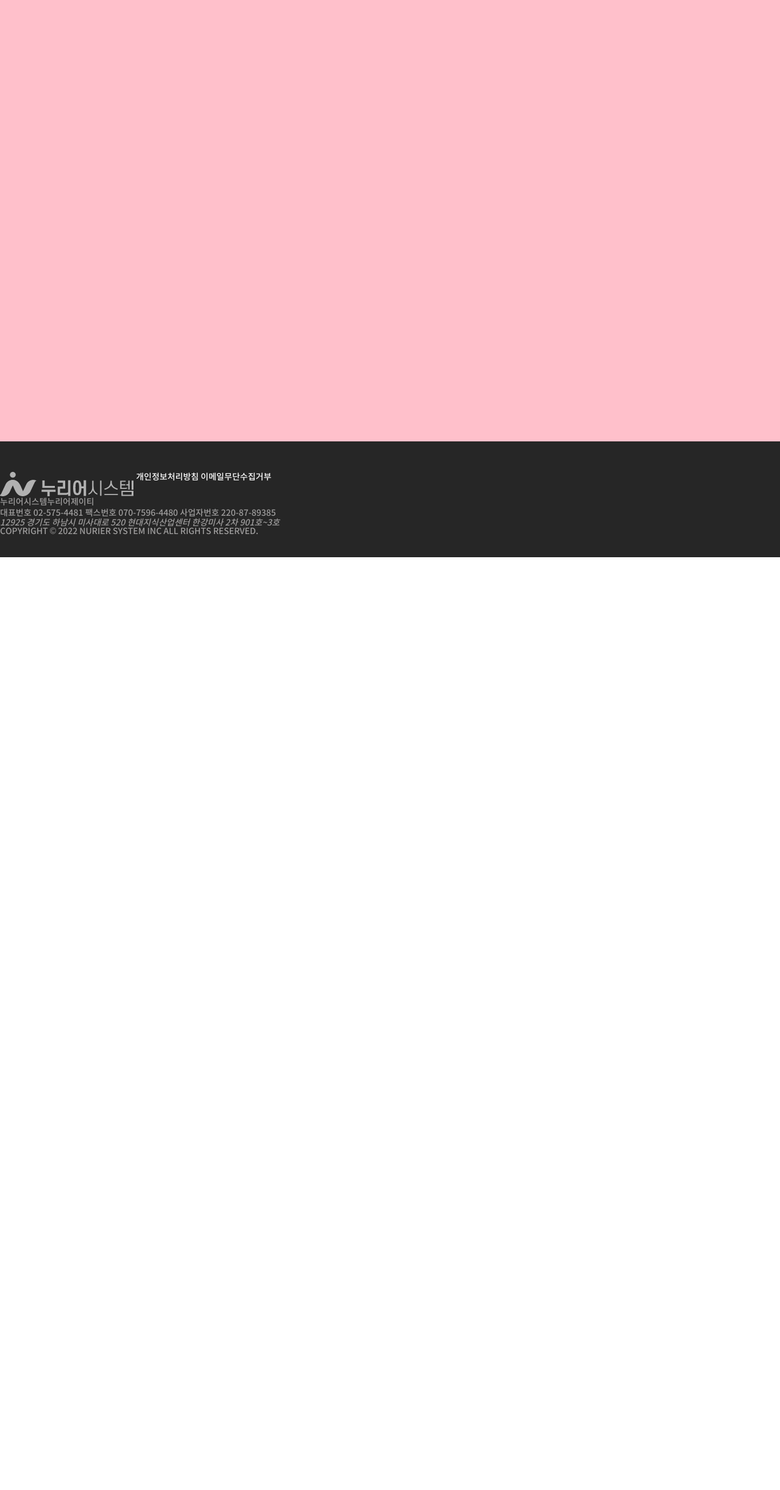
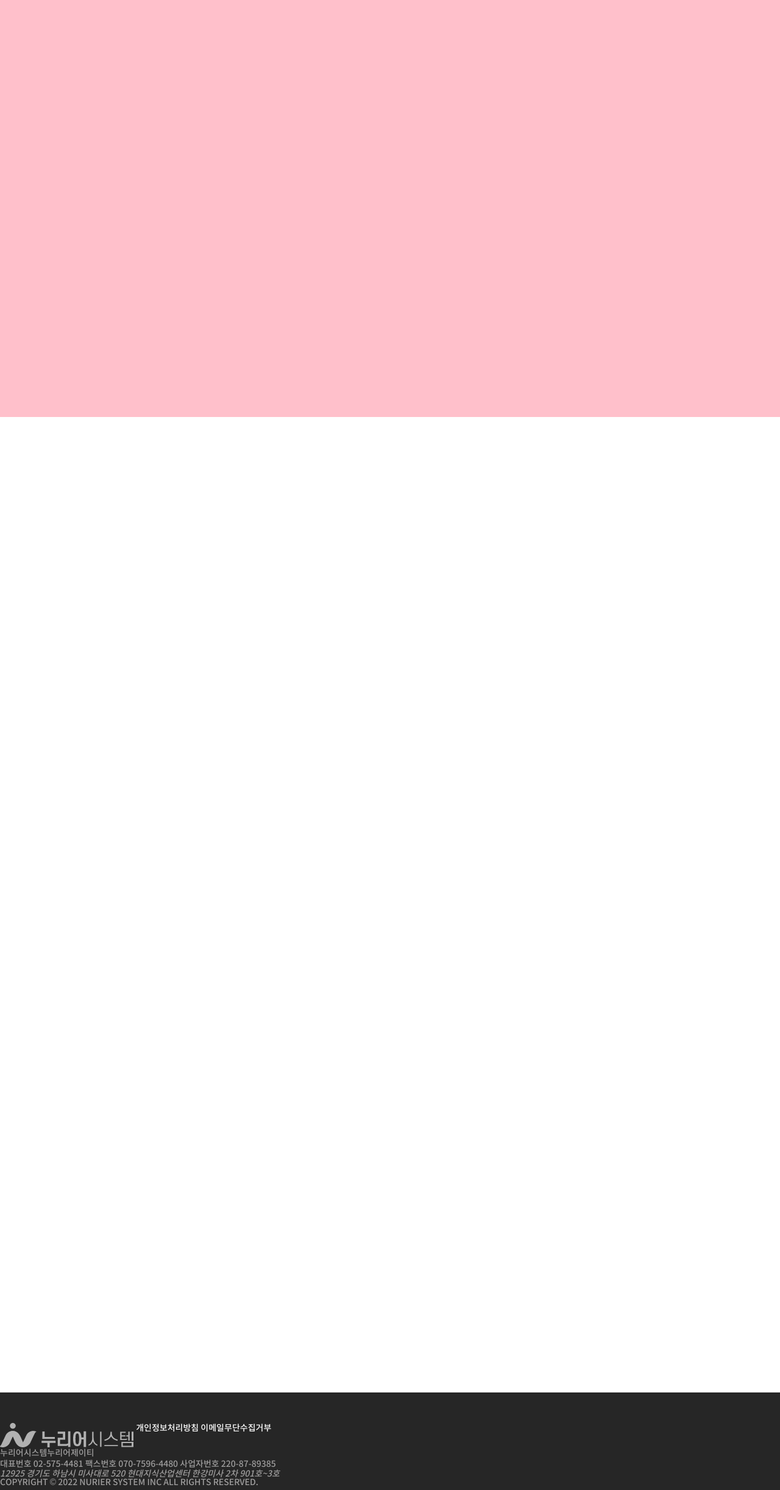
Before and after one commit to ideahan/nuriersystem, a plain HTML site: page html/NS-MA001.html in a window 1280 px wide. Shown: the part 116-2560 px from the top of the page at 61% size. Before the commit the page ends 1045 px from the top, so only its background shows below. Drawn offline with Linux system fonts and the light colour scheme.

Commit message:
수정 커밋

```diff
--- a/html/NS-MA001.html
+++ b/html/NS-MA001.html
@@ -47,13 +47,13 @@
 	<div id="container">
 		<!-- contents -->
 		<div id="content">
-            <section class="main_section_01">
+            <section class="main_section_01" style="height:800px">
 
             </section>
-            <section class="main_section_02">
+            <section class="main_section_02" style="height:800px">
 
             </section>
-            <section class="main_section_03">
+            <section class="main_section_03" style="height:800px">
 
             </section>
 
--- a/static/css/nuriersystem.css
+++ b/static/css/nuriersystem.css
@@ -1,6 +1,6 @@
 @charset "utf-8";
 @import url('reset.css');
-@import url('common.css');
+/* @import url('common.css'); */
 @font-face {
   font-family: 'NotoSansKR';
   font-style: normal;
@@ -101,7 +101,7 @@ a,button  {cursor:pointer;}
 .main_section_08 .txt_sub {padding-top: 24px;padding-bottom:57px;font-size:16px;text-align:center;color:rgba(255, 255, 255, 1)}
 .main_section_08 button {text-align: center;}
 .btn_top {position:fixed;right:0;bottom:0;width:60px;height:60px;background-color:#090909;}
-#footer {width:100%;height:190px;background-color:rgba(38, 38, 38, 1);}
+#footer {width:100%;/* height:190px; */background-color:rgba(38, 38, 38, 1);}
 #footer .inner {position: relative;width:1740px;margin:0 auto;padding:50px 0 50px 0px;color:rgba(158, 157, 157, 1)}
 #footer .inner .txt_01 {font-size:14px;}
 #footer .inner .txt_01 li {display:inline-flex;flex-direction: row;}
--- a/static/js/common-ui.js
+++ b/static/js/common-ui.js
@@ -1,12 +1,14 @@
 $(document).ready(function () {
-    var WinHeight = $(window).height();
-    console.log(WinHeight);
+
+
+});
 $(window).scroll(function(){
-        if( WinHeight > 114){
+    var serT = $(window).scrollTop();
+    console.log(serT);
+    if( serT == $(document).height()-$(window).height()){
         $('#header').addClass('active')
     }
     else {
         $('#header').removeClass('active')
     }
 })
-});
```
Also changed, not shown: images/common/img_logo.png. Lines whose indentation alone changed are shown as unchanged.
